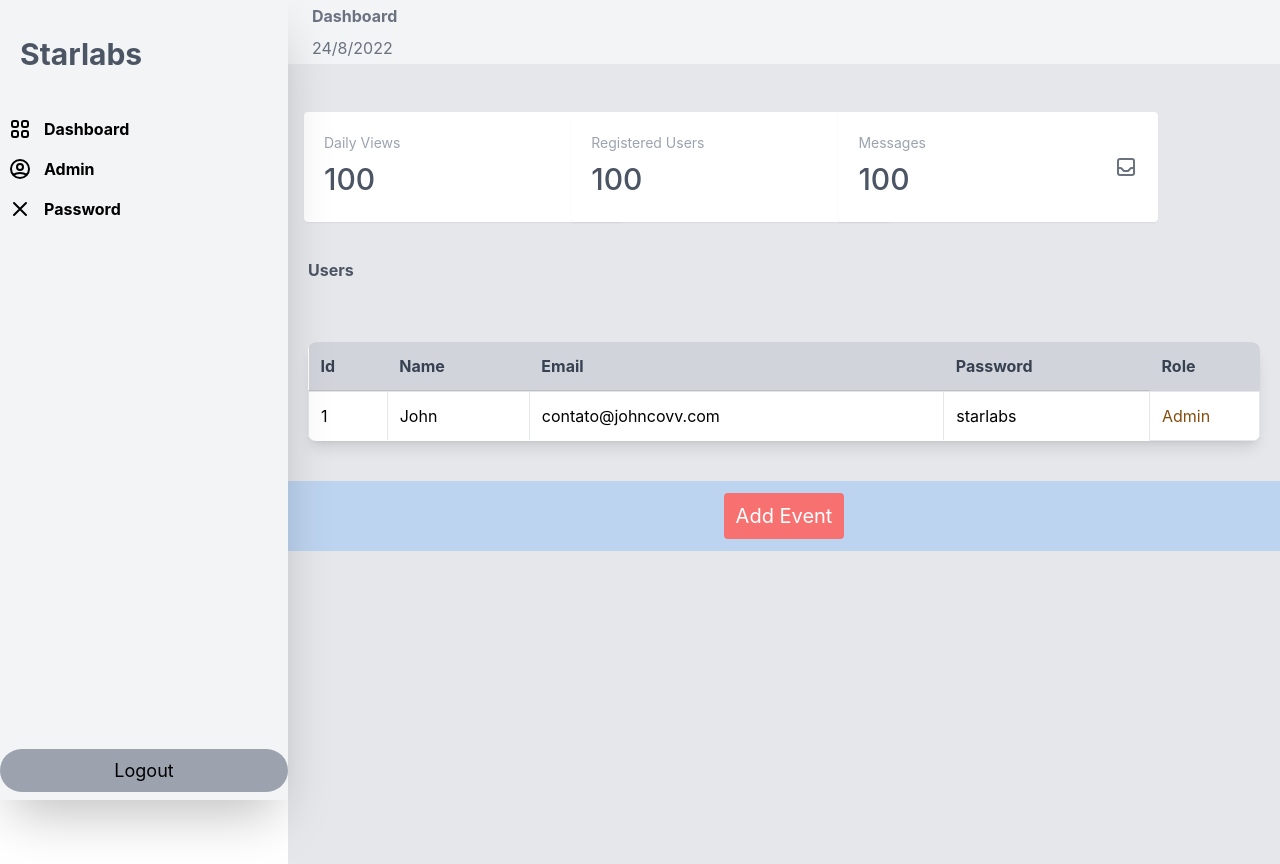
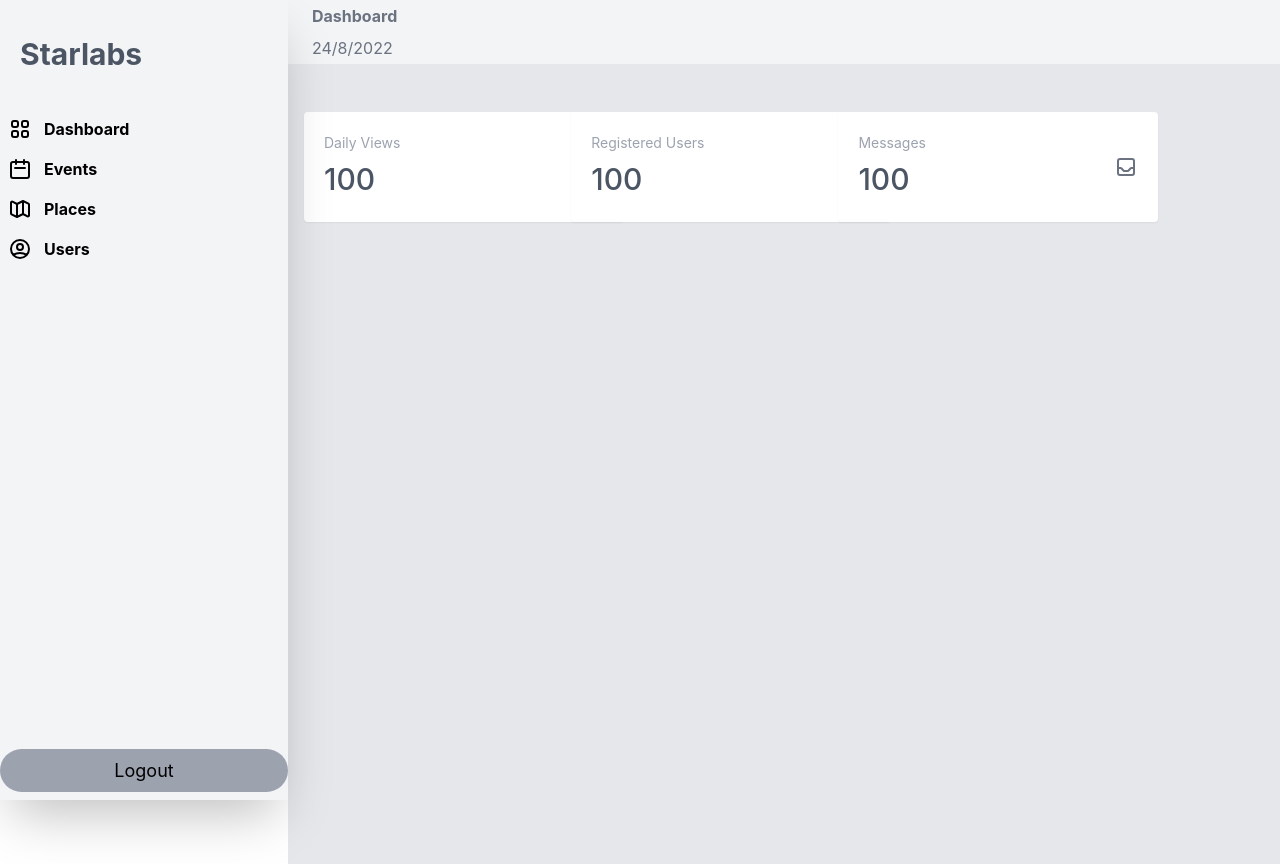
Before and after one commit to Lundrim23/Travel-Guide-Final, a React (Create React App) app: page /admin in a window 1280 px wide. Built offline with nearby package versions, Linux system fonts and the light colour scheme.

Commit message:
Nested routes in admin dashboard
installed axios
implemented nested routes with its pages
rearranged some code in components

```diff
--- a/package.json
+++ b/package.json
@@ -8,6 +8,7 @@
     "@testing-library/jest-dom": "^5.16.4",
     "@testing-library/react": "^13.3.0",
     "@testing-library/user-event": "^13.5.0",
+    "axios": "^0.27.2",
     "bootstrap": "^5.2.0",
     "react": "^18.2.0",
     "react-dom": "^18.2.0",
--- a/src/App.js
+++ b/src/App.js
@@ -15,6 +15,9 @@ import LogIn from "./pages/Login";
 import Users from "./pages/Users";
 
 import "./App.css";
+import EventComponent from "./components/adminComponent/EventComponent";
+import PlaceComponent from "./components/adminComponent/PlaceComponent"
+import AllUsersComponent from "./components/adminComponent/AllUsersComponent";
 
 
 function App() {
@@ -30,7 +33,12 @@ function App() {
         </Route>
         <Route path="register" element={<Register />} />
 
-        <Route path="admin" element={<Admin />} />
+        <Route path="admin" element={<Admin />} >
+          <Route path="event" element={<EventComponent />} />
+          <Route path="places" element={<PlaceComponent />} />
+          <Route path="users" element={<AllUsersComponent />} />
+        </Route>
+
 
         <Route path="login" element={<LogIn />} />
 
--- a/src/components/AllSvgs.js
+++ b/src/components/AllSvgs.js
@@ -1,7 +1,7 @@
 //svgs as a react comp
 
-export const Views = (props) =>{
-    return(
+export const Views = (props) => {
+  return (
     <svg
       xmlns="http://www.w3.org/2000/svg"
       className="h-6 w-6"
@@ -22,11 +22,11 @@ export const Views = (props) =>{
         d="M2.458 12C3.732 7.943 7.523 5 12 5c4.478 0 8.268 2.943 9.542 7-1.274 4.057-5.064 7-9.542 7-4.477 0-8.268-2.943-9.542-7z"
       />
     </svg>
-    )
-}
+  );
+};
 
-export const RegisteredUsers = (props) =>{
-    return(
+export const RegisteredUsers = (props) => {
+  return (
     <svg
       xmlns="http://www.w3.org/2000/svg"
       className="h-6 w-6"
@@ -41,11 +41,11 @@ export const RegisteredUsers = (props) =>{
         d="M16 7a4 4 0 11-8 0 4 4 0 018 0zM12 14a7 7 0 00-7 7h14a7 7 0 00-7-7z"
       />
     </svg>
-    )
-}
+  );
+};
 
 export const Messages = (props) => {
-    return(
+  return (
     <svg
       xmlns="http://www.w3.org/2000/svg"
       className="h-6 w-6"
@@ -60,11 +60,11 @@ export const Messages = (props) => {
         d="M20 13V6a2 2 0 00-2-2H6a2 2 0 00-2 2v7m16 0v5a2 2 0 01-2 2H6a2 2 0 01-2-2v-5m16 0h-2.586a1 1 0 00-.707.293l-2.414 2.414a1 1 0 01-.707.293h-3.172a1 1 0 01-.707-.293l-2.414-2.414A1 1 0 006.586 13H4"
       />
     </svg>
-    )
-}
+  );
+};
 
 export const HiddenMenuIcon = (props) => {
-    return(
+  return (
     <svg
       xmlns="http://www.w3.org/2000/svg"
       className="h-8 w-8"
@@ -79,11 +79,11 @@ export const HiddenMenuIcon = (props) => {
         d="M4 6h16M4 12h16M4 18h16"
       />
     </svg>
-    )
-}
+  );
+};
 
 export const DashboardIcon = (props) => {
-  return(
+  return (
     <svg
       xmlns="http://www.w3.org/2000/svg"
       className="h-6 w-6"
@@ -98,11 +98,11 @@ export const DashboardIcon = (props) => {
         d="M4 6a2 2 0 012-2h2a2 2 0 012 2v2a2 2 0 01-2 2H6a2 2 0 01-2-2V6zM14 6a2 2 0 012-2h2a2 2 0 012 2v2a2 2 0 01-2 2h-2a2 2 0 01-2-2V6zM4 16a2 2 0 012-2h2a2 2 0 012 2v2a2 2 0 01-2 2H6a2 2 0 01-2-2v-2zM14 16a2 2 0 012-2h2a2 2 0 012 2v2a2 2 0 01-2 2h-2a2 2 0 01-2-2v-2z"
       />
     </svg>
-  )
-}
+  );
+};
 
 export const AdminIcon = (props) => {
-  return(
+  return (
     <svg
       xmlns="http://www.w3.org/2000/svg"
       className="h-6 w-6"
@@ -117,11 +117,11 @@ export const AdminIcon = (props) => {
         d="M5.121 17.804A13.937 13.937 0 0112 16c2.5 0 4.847.655 6.879 1.804M15 10a3 3 0 11-6 0 3 3 0 016 0zm6 2a9 9 0 11-18 0 9 9 0 0118 0z"
       />
     </svg>
-  )
-}
+  );
+};
 
 export const PasswordIcon = (props) => {
-  return(
+  return (
     <svg
       xmlns="http://www.w3.org/2000/svg"
       className="h-6 w-6"
@@ -136,5 +136,43 @@ export const PasswordIcon = (props) => {
         d="M6 18L18 6M6 6l12 12"
       />
     </svg>
-  )
-}
+  );
+};
+
+export const EventIcon = (props) => {
+  return (
+    <svg
+      xmlns="http://www.w3.org/2000/svg"
+      className="h-6 w-6"
+      fill="none"
+      viewBox="0 0 24 24"
+      stroke="currentColor"
+      strokeWidth={2}
+    >
+      <path
+        strokeLinecap="round"
+        strokeLinejoin="round"
+        d="M8 7V3m8 4V3m-9 8h10M5 21h14a2 2 0 002-2V7a2 2 0 00-2-2H5a2 2 0 00-2 2v12a2 2 0 002 2z"
+      />
+    </svg>
+  );
+};
+
+export const PlaceIcon = (props) => {
+  return (
+    <svg
+      xmlns="http://www.w3.org/2000/svg"
+      class="h-6 w-6"
+      fill="none"
+      viewBox="0 0 24 24"
+      stroke="currentColor"
+      stroke-width="2"
+    >
+      <path
+        stroke-linecap="round"
+        stroke-linejoin="round"
+        d="M9 20l-5.447-2.724A1 1 0 013 16.382V5.618a1 1 0 011.447-.894L9 7m0 13l6-3m-6 3V7m6 10l4.553 2.276A1 1 0 0021 18.382V7.618a1 1 0 00-.553-.894L15 4m0 13V4m0 0L9 7"
+      />
+    </svg>
+  );
+};
--- a/src/components/adminComponent/AdminSidebar.js
+++ b/src/components/adminComponent/AdminSidebar.js
@@ -1,9 +1,19 @@
 import React from "react";
+import { Link } from "react-router-dom";
+import AdminSidebarElements from "./AdminSidebarElements.js";
 
-import { HiddenMenuIcon, DashboardIcon, AdminIcon, PasswordIcon } from "../AllSvgs.js";
+import {
+  HiddenMenuIcon,
+  DashboardIcon,
+  AdminIcon,
+  EventIcon,
+  PlaceIcon,
+} from "../AllSvgs.js";
+
+
 
 const AdminSidebar = () => {
-    return(
+  return (
     <div className="flex flex-row ">
       <button class=" pl-3 relative z-30 lg:hidden peer h-14 w-14 rounded-full bg-cyan-500 hover:bg-cyan-600 focus:bg-cyan-600 active:bg-cyan-700 transition">
         <HiddenMenuIcon className="place-items-center" />
@@ -15,34 +25,28 @@ const AdminSidebar = () => {
         </div>
 
         <div className="flex flex-col flex-auto left-[-300px]">
-            <div className="p-2 hover:bg-gray-300  hover:text-cyan-600  cursor-pointer">
-              <div className="flex flex-row space-x-3">
-                <DashboardIcon />
-                <h4 className="font-bold text-gray hover:text-cyan-600">
-                  Dashboard
-                </h4>
-              </div>
-            </div>
 
-            <div className="p-2 hover:bg-gray-300  hover:text-cyan-600  cursor-pointer">
-              <div className="flex flex-row space-x-3">
-                <AdminIcon />
+        <AdminSidebarElements
+          name={<Link to="/admin">Dashboard</Link>}
+          icon={<DashboardIcon />}
+        />
 
-                <h4 className="font-bold text-gray hover:text-cyan-600">
-                  Admin
-                </h4>
-              </div>
-            </div>
+        <AdminSidebarElements
+          name={<Link to="/admin/event">Events</Link>}
+          icon={<EventIcon />}
+        />
 
-            <div className="p-2 hover:bg-gray-300  hover:text-cyan-600  cursor-pointer">
-              <div className="flex flex-row space-x-3">
-                <PasswordIcon />
+        <AdminSidebarElements
+          name={<Link to="/admin/places">Places</Link>}
+          icon={<PlaceIcon />}
+        />
 
-                <h4 className="font-bold text-gray hover:text-cyan-600">
-                  Password
-                </h4>
-              </div>
-            </div>
+        <AdminSidebarElements
+          name={<Link to="/admin/users">Users</Link>}
+          icon={<AdminIcon />}
+        />
+
+
         </div>
 
         <div className="flex flex-col">
@@ -52,7 +56,7 @@ const AdminSidebar = () => {
         </div>
       </div>
     </div>
-    )
-}
+  );
+};
 
 export default AdminSidebar;
--- /dev/null
+++ b/src/components/adminComponent/AdminSidebarElements.js
@@ -0,0 +1,16 @@
+import React from "react";
+
+const AdminSidebarElements = (props) => {
+    return(
+        <div className="p-2 hover:bg-gray-300  hover:text-cyan-600  cursor-pointer">
+        <div className="flex flex-row space-x-3">
+          {props.icon}
+          <h4 className="font-bold text-gray hover:text-cyan-600">
+            {props.name}
+          </h4>
+        </div>
+      </div>
+    )
+}
+
+export default AdminSidebarElements;
--- /dev/null
+++ b/src/components/adminComponent/AllUsersComponent.js
@@ -0,0 +1,17 @@
+import React from "react";
+import AdminTable from './adminTable';
+
+const AllUsersComponent = () => {
+  return (
+    <>
+              {/* table starts here */}
+              <h1 className="p-5 font-bold text-gray-600">Users</h1>
+              <div className="container p-5 ">
+                <AdminTable />
+              </div>
+              {/* table ends here */}
+    </>
+  );
+};
+
+export default AllUsersComponent;
--- /dev/null
+++ b/src/components/adminComponent/EventComponent.js
@@ -0,0 +1,16 @@
+import React from "react";
+import { Outlet } from "react-router-dom";
+import AddEvent from "../adminComponent/AddEvent";
+
+const EventComponent = () => {
+  return (
+    <>
+      {/* Popup starts here */}
+      <div>
+        <AddEvent />
+      </div>
+    </>
+  );
+};
+
+export default EventComponent;
--- /dev/null
+++ b/src/components/adminComponent/PlaceComponent.js
@@ -0,0 +1,22 @@
+import React from "react";
+
+const PlaceComponent = () => {
+  return (
+    <>
+      <h1>Place Compoment</h1>
+      <h1>Place Compoment</h1>
+      <h1>Place Compoment</h1>
+      <h1>Place Compoment</h1>
+      <h1>Place Compoment</h1>
+      <h1>Place Compoment</h1>
+      <h1>Place Compoment</h1>
+      <h1>Place Compoment</h1>
+      <h1>Place Compoment</h1>
+      <h1>Place Compoment</h1>
+      <h1>Place Compoment</h1>
+      <h1>Place Compoment</h1>
+    </>
+  );
+};
+
+export default PlaceComponent;
--- a/src/pages/Admin.js
+++ b/src/pages/Admin.js
@@ -1,13 +1,12 @@
 import React, { useState } from "react";
-import { Link } from "react-router-dom";
+import { Link, Outlet } from "react-router-dom";
 
-import AdminTable from '../components/adminComponent/adminTable.js';
+
 import AdminSidebar from '../components/adminComponent/AdminSidebar.js';
 import GridComponent from '../components/adminComponent/GridComponent.js'
-import AddEvent from '../components/adminComponent/AddEvent.js'
+
 
 import { Views, RegisteredUsers, Messages } from "../components/AllSvgs.js";
-
 
 
 function Admin() {
@@ -55,18 +54,11 @@ function Admin() {
                 />
               </div>
 
-              {/* table starts here */}
-              <h1 className="p-5 font-bold text-gray-600">Users</h1>
-              <div className="container p-5 ">
-                <AdminTable />
-              </div>
-              {/* table ends here */}
+              <Outlet />
 
 
-              {/* Popup starts here */}
-              <div>
-                <AddEvent />
-              </div>
+
+
             </div>
           </div>
         </div>
```
Also changed, not shown: 1 other file (tests, documents, lock files or other folders). Lines whose indentation alone changed are shown as unchanged.
